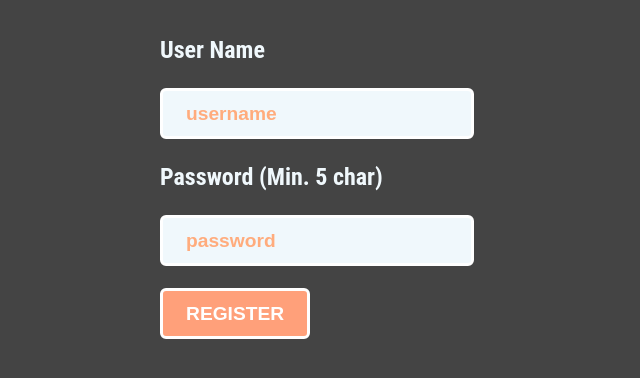
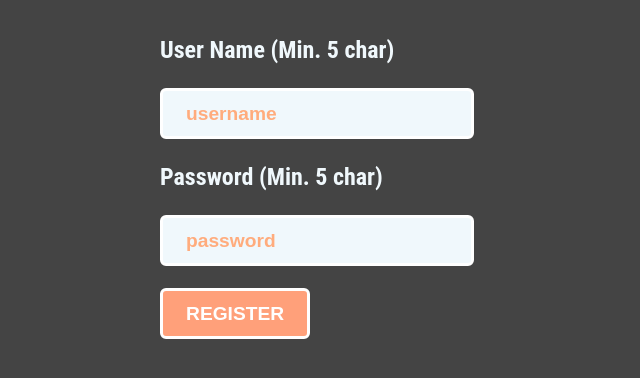
Before and after one commit to jonatanUri/AskMate, a Flask app: page /registration in a window 1280 px wide. Shown: the part 124-502 px from the top of the page, without its empty margins (0-640 px from the left). Run offline with Flask 2, Linux system fonts and the light colour scheme.

Commit message:
output fix!

```diff
--- a/templates/registration.html
+++ b/templates/registration.html
@@ -8,7 +8,7 @@
     </head>
     <body>
         <form action="/registration" method="post">
-            <h3 for="user_name" class="registration">User Name </h3>
+            <h3 for="user_name" class="registration">User Name (Min. 5 char) </h3>
             <input id="user_name" type="text" name="user_name" placeholder="username" class="register_box"><br>
             <h3 for="psswrd" class="registration">Password (Min. 5 char)</h3>
             <input id="psswrd" type="text" name="candy" minlength="5" placeholder="password" class="register_box"><br>
```
